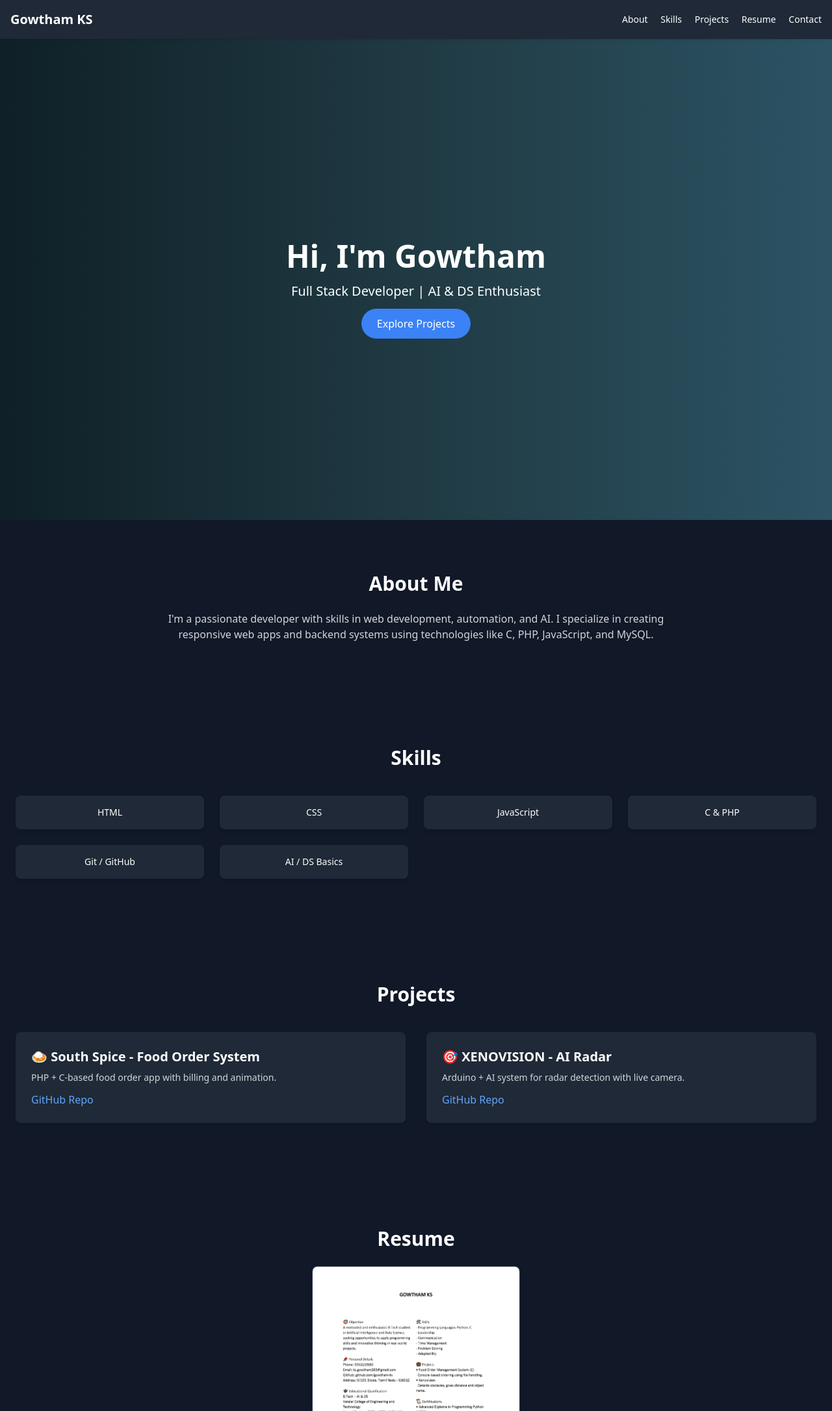
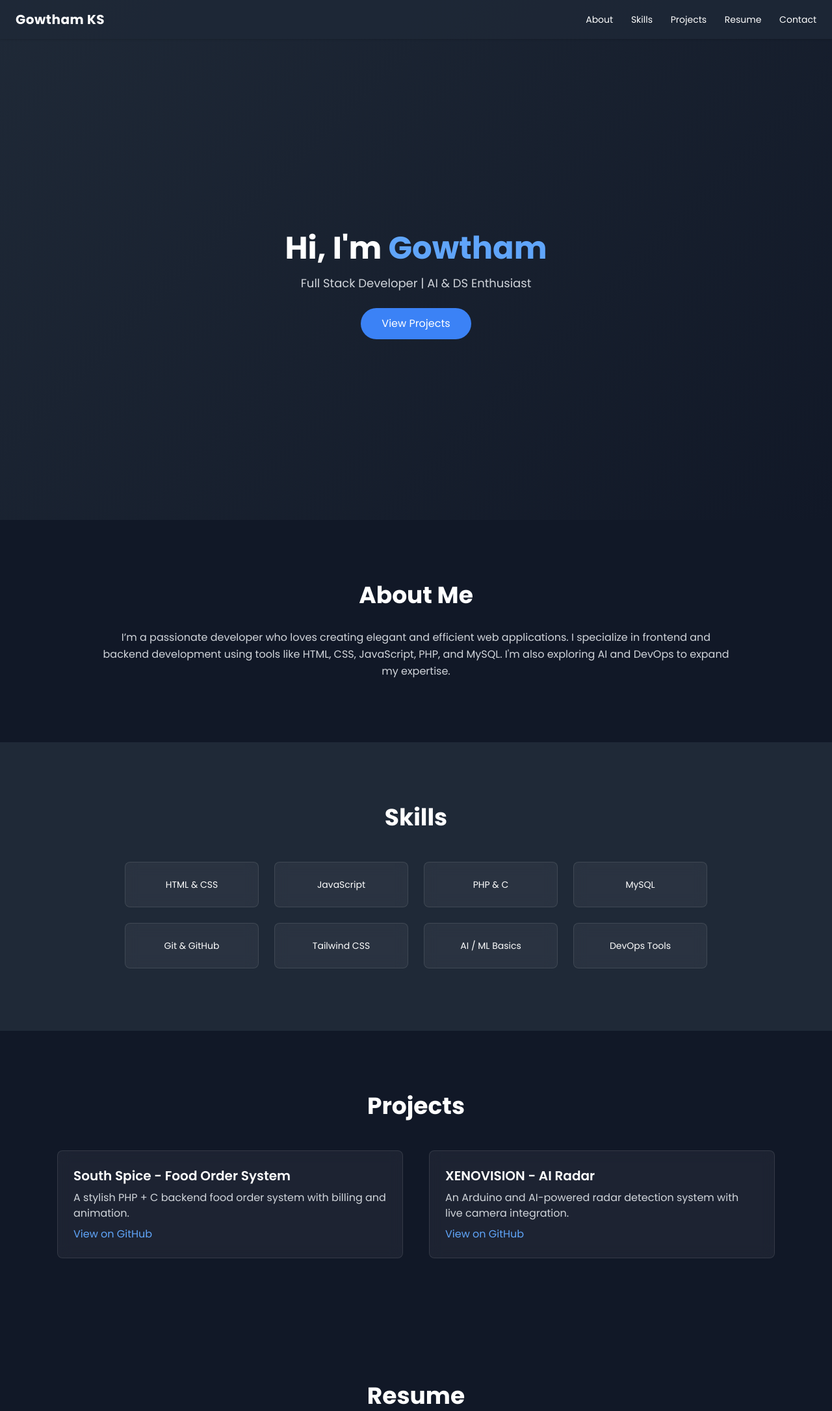
Before and after one commit to gowtham-ks/portfolio, a plain HTML site: page index.html in a window 1280 px wide. Shown: the top 2171 px of the page at 65% size. Drawn offline with nearby package versions, Linux system fonts and the light colour scheme.

Commit message:
Update index.html

```diff
--- a/index.html
+++ b/index.html
@@ -3,109 +3,105 @@
 <head>
   <meta charset="UTF-8" />
   <meta name="viewport" content="width=device-width, initial-scale=1.0" />
-  <meta name="description" content="Gowtham KS Portfolio" />
-  <title>Gowtham KS | Developer</title>
-
-  <!-- Tailwind CSS -->
-  <link href="https://cdn.jsdelivr.net/npm/tailwindcss@2.2.19/dist/tailwind.min.css" rel="stylesheet" />
-
-  <!-- AOS Animations -->
-  <link href="https://cdn.jsdelivr.net/npm/aos@2.3.4/dist/aos.css" rel="stylesheet" />
+  <title>Gowtham KS | Portfolio</title>
+  <link href="https://cdn.jsdelivr.net/npm/tailwindcss@2.2.19/dist/tailwind.min.css" rel="stylesheet">
+  <link href="https://cdn.jsdelivr.net/npm/aos@2.3.4/dist/aos.css" rel="stylesheet">
   <script src="https://cdn.jsdelivr.net/npm/aos@2.3.4/dist/aos.js"></script>
-
+  <link href="https://fonts.googleapis.com/css2?family=Poppins:wght@400;600;700&display=swap" rel="stylesheet">
   <style>
-    html { scroll-behavior: smooth; }
-    .hero-bg {
-      background: linear-gradient(to right, #0f2027, #203a43, #2c5364);
+    body {
+      font-family: 'Poppins', sans-serif;
+    }
+    .hero {
+      background: linear-gradient(135deg, #1f2937, #111827);
+    }
+    .glass-card {
+      background: rgba(255, 255, 255, 0.05);
+      backdrop-filter: blur(10px);
+      border: 1px solid rgba(255, 255, 255, 0.1);
     }
   </style>
 </head>
 <body class="bg-gray-900 text-white">
-
-  <!-- Navbar -->
-  <header class="bg-gray-800 p-4 fixed w-full z-50 shadow">
-    <div class="container mx-auto flex justify-between items-center">
-      <h1 class="text-xl font-bold">Gowtham KS</h1>
-      <nav class="space-x-4 text-sm font-medium">
-        <a href="#about" class="hover:underline">About</a>
-        <a href="#skills" class="hover:underline">Skills</a>
-        <a href="#projects" class="hover:underline">Projects</a>
-        <a href="#resume" class="hover:underline">Resume</a>
-        <a href="#contact" class="hover:underline">Contact</a>
+  <header class="fixed top-0 left-0 w-full bg-gray-800 bg-opacity-80 backdrop-blur z-50 shadow">
+    <div class="max-w-7xl mx-auto px-6 py-4 flex justify-between items-center">
+      <h1 class="text-xl font-bold tracking-wide">Gowtham KS</h1>
+      <nav class="space-x-6 text-sm">
+        <a href="#about" class="hover:text-blue-400">About</a>
+        <a href="#skills" class="hover:text-blue-400">Skills</a>
+        <a href="#projects" class="hover:text-blue-400">Projects</a>
+        <a href="#resume" class="hover:text-blue-400">Resume</a>
+        <a href="#contact" class="hover:text-blue-400">Contact</a>
       </nav>
     </div>
   </header>
 
-  <!-- Hero -->
-  <section class="hero-bg h-screen flex items-center justify-center text-center pt-20">
+  <section class="hero h-screen flex items-center justify-center text-center pt-20">
     <div data-aos="fade-up">
-      <h2 class="text-5xl font-bold mb-4">Hi, I'm Gowtham</h2>
-      <p class="text-xl mb-6">Full Stack Developer | AI & DS Enthusiast</p>
-      <a href="#projects" class="bg-blue-500 hover:bg-blue-600 px-6 py-3 rounded-full transition">Explore Projects</a>
+      <h2 class="text-5xl font-extrabold mb-4">Hi, I'm <span class="text-blue-400">Gowtham</span></h2>
+      <p class="text-lg text-gray-300 mb-6">Full Stack Developer | AI & DS Enthusiast</p>
+      <a href="#projects" class="inline-block bg-blue-500 hover:bg-blue-600 text-white px-8 py-3 rounded-full transition duration-300">View Projects</a>
     </div>
   </section>
 
-  <!-- About -->
-  <section id="about" class="py-20 px-6 container mx-auto" data-aos="fade-up">
-    <h2 class="text-3xl font-bold mb-6 text-center">About Me</h2>
-    <p class="text-center max-w-3xl mx-auto text-gray-300">
-      I'm a passionate developer with skills in web development, automation, and AI. I specialize in creating responsive web apps and backend systems using technologies like C, PHP, JavaScript, and MySQL.
-    </p>
-  </section>
-
-  <!-- Skills -->
-  <section id="skills" class="py-20 px-6 container mx-auto" data-aos="fade-up">
-    <h2 class="text-3xl font-bold mb-10 text-center">Skills</h2>
-    <div class="grid grid-cols-2 md:grid-cols-4 gap-6 text-center text-sm">
-      <div class="bg-gray-800 p-4 rounded-lg shadow-md">HTML</div>
-      <div class="bg-gray-800 p-4 rounded-lg shadow-md">CSS</div>
-      <div class="bg-gray-800 p-4 rounded-lg shadow-md">JavaScript</div>
-      <div class="bg-gray-800 p-4 rounded-lg shadow-md">C & PHP</div>
-      <div class="bg-gray-800 p-4 rounded-lg shadow-md">Git / GitHub</div>
-      <div class="bg-gray-800 p-4 rounded-lg shadow-md">AI / DS Basics</div>
+  <section id="about" class="py-24 px-6 max-w-5xl mx-auto" data-aos="fade-up">
+    <h2 class="text-4xl font-bold text-center mb-8">About Me</h2>
+    <div class="text-center text-gray-300 leading-relaxed">
+      I’m a passionate developer who loves creating elegant and efficient web applications. I specialize in frontend and backend development using tools like HTML, CSS, JavaScript, PHP, and MySQL. I'm also exploring AI and DevOps to expand my expertise.
     </div>
   </section>
 
-  <!-- Projects -->
-  <section id="projects" class="py-20 px-6 container mx-auto" data-aos="fade-up">
-    <h2 class="text-3xl font-bold mb-10 text-center">Projects</h2>
-    <div class="grid md:grid-cols-2 gap-8">
-      <div class="bg-gray-800 rounded-lg p-6 shadow hover:shadow-lg transition duration-300">
-        <h3 class="text-xl font-semibold">🍛 South Spice - Food Order System</h3>
-        <p class="text-sm text-gray-300 mt-2">PHP + C-based food order app with billing and animation.</p>
-        <a href="https://github.com/gowtham-ks/Food-Order-System" class="text-blue-400 hover:underline mt-3 inline-block">GitHub Repo</a>
+  <section id="skills" class="py-24 px-6 bg-gray-800" data-aos="fade-up">
+    <h2 class="text-4xl font-bold text-center mb-12">Skills</h2>
+    <div class="grid grid-cols-2 md:grid-cols-4 gap-6 text-center text-sm max-w-4xl mx-auto">
+      <div class="glass-card p-6 rounded-lg">HTML & CSS</div>
+      <div class="glass-card p-6 rounded-lg">JavaScript</div>
+      <div class="glass-card p-6 rounded-lg">PHP & C</div>
+      <div class="glass-card p-6 rounded-lg">MySQL</div>
+      <div class="glass-card p-6 rounded-lg">Git & GitHub</div>
+      <div class="glass-card p-6 rounded-lg">Tailwind CSS</div>
+      <div class="glass-card p-6 rounded-lg">AI / ML Basics</div>
+      <div class="glass-card p-6 rounded-lg">DevOps Tools</div>
+    </div>
+  </section>
+
+  <section id="projects" class="py-24 px-6 max-w-6xl mx-auto" data-aos="fade-up">
+    <h2 class="text-4xl font-bold text-center mb-12">Projects</h2>
+    <div class="grid md:grid-cols-2 gap-10">
+      <div class="glass-card p-6 rounded-lg">
+        <h3 class="text-xl font-semibold mb-2">South Spice - Food Order System</h3>
+        <p class="text-gray-300 mb-2">A stylish PHP + C backend food order system with billing and animation.</p>
+        <a href="https://github.com/gowtham-ks/Food-Order-System" class="text-blue-400 hover:underline">View on GitHub</a>
       </div>
-      <div class="bg-gray-800 rounded-lg p-6 shadow hover:shadow-lg transition duration-300">
-        <h3 class="text-xl font-semibold">🎯 XENOVISION - AI Radar</h3>
-        <p class="text-sm text-gray-300 mt-2">Arduino + AI system for radar detection with live camera.</p>
-        <a href="https://github.com/gowtham-ks/XENOVISION" class="text-blue-400 hover:underline mt-3 inline-block">GitHub Repo</a>
+      <div class="glass-card p-6 rounded-lg">
+        <h3 class="text-xl font-semibold mb-2">XENOVISION - AI Radar</h3>
+        <p class="text-gray-300 mb-2">An Arduino and AI-powered radar detection system with live camera integration.</p>
+        <a href="https://github.com/gowtham-ks/XENOVISION" class="text-blue-400 hover:underline">View on GitHub</a>
       </div>
     </div>
   </section>
 
-  <!-- Resume -->
-  <section id="resume" class="py-20 px-6 container mx-auto" data-aos="zoom-in">
-    <h2 class="text-3xl font-bold mb-6 text-center">Resume</h2>
+  <section id="resume" class="py-24 px-6 max-w-4xl mx-auto" data-aos="fade-up">
+    <h2 class="text-4xl font-bold text-center mb-6">Resume</h2>
     <div class="flex flex-col items-center">
-      <img src="resume.jpg" alt="Gowtham Resume" class="w-80 mb-4 rounded-lg shadow-md border border-gray-700" />
-      <a href="resume.jpg" download class="bg-blue-500 hover:bg-blue-600 px-6 py-2 rounded text-white">Download Resume</a>
+      <img src="resume.jpg" alt="Resume" class="w-80 rounded-lg shadow-lg border border-gray-700 mb-4">
+      <a href="resume.jpg" download class="bg-blue-500 hover:bg-blue-600 px-6 py-3 rounded-full text-white">Download Resume</a>
     </div>
   </section>
 
-  <!-- Contact -->
-  <section id="contact" class="py-20 px-6 container mx-auto" data-aos="fade-up">
-    <h2 class="text-3xl font-bold mb-6 text-center">Contact</h2>
-    <p class="text-center">📧 Email: <a href="mailto:ks.gowtham283@gmail.com" class="text-blue-400 hover:underline">ks.gowtham283@gmail.com</a></p>
-    <p class="text-center">💻 GitHub: <a href="https://github.com/gowtham-ks" class="text-blue-400 hover:underline">@gowtham-ks</a></p>
-    <p class="text-center">📸 Instagram: <a href="https://www.instagram.com/dark_knight._.28" class="text-blue-400 hover:underline">@dark_knight._.28</a></p>
+  <section id="contact" class="py-24 px-6 bg-gray-800" data-aos="fade-up">
+    <h2 class="text-4xl font-bold text-center mb-6">Contact</h2>
+    <div class="text-center space-y-2">
+      <p>Email: <a href="mailto:ks.gowtham283@gmail.com" class="text-blue-400">ks.gowtham283@gmail.com</a></p>
+      <p>GitHub: <a href="https://github.com/gowtham-ks" class="text-blue-400">@gowtham-ks</a></p>
+      <p>Instagram: <a href="https://www.instagram.com/dark_knight._.28" class="text-blue-400">@dark_knight._.28</a></p>
+    </div>
   </section>
 
-  <!-- Footer -->
-  <footer class="bg-gray-800 text-center py-6 text-sm">
-    <p>© 2025 Gowtham KS. All rights reserved.</p>
+  <footer class="text-center py-6 text-sm bg-gray-900">
+    © 2025 Gowtham KS. All rights reserved.
   </footer>
 
-  <!-- AOS Init -->
   <script>AOS.init({ duration: 1000, once: true });</script>
 </body>
 </html>
```
